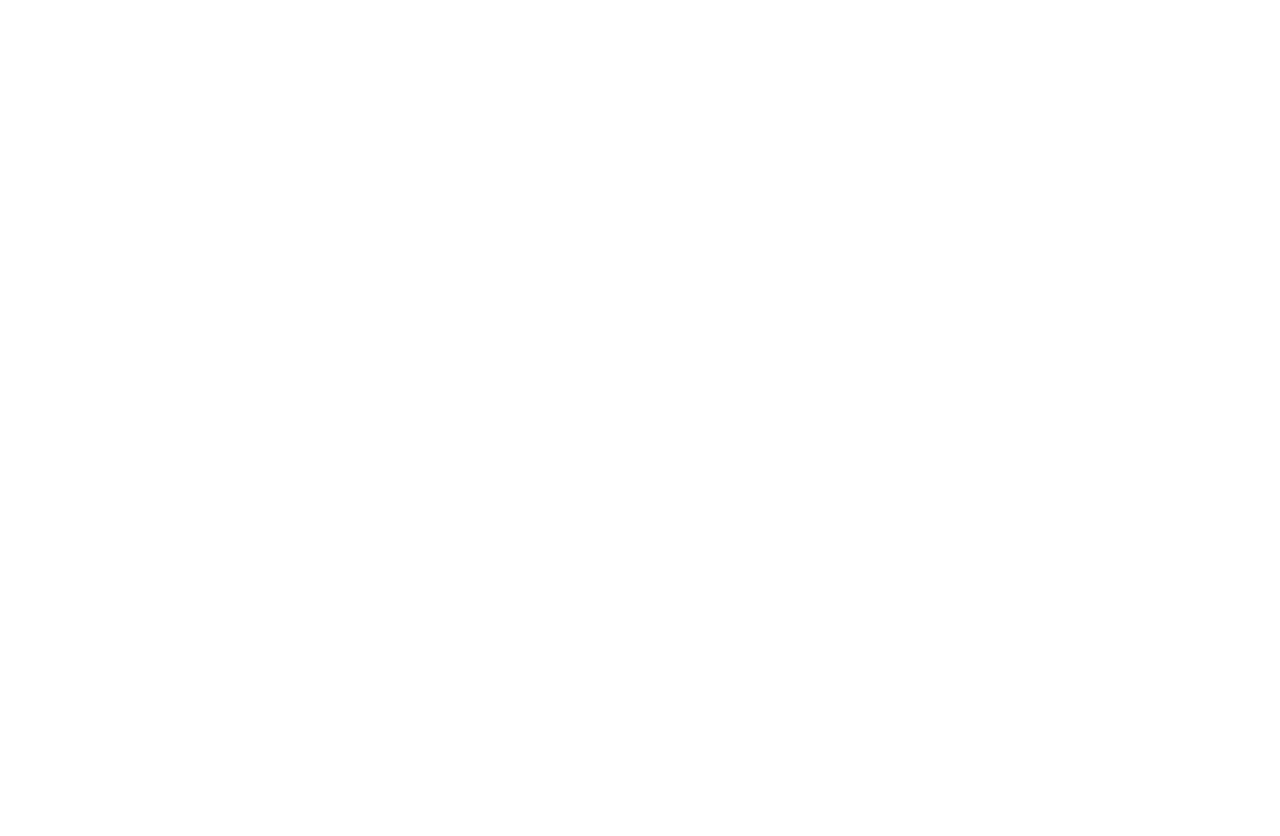
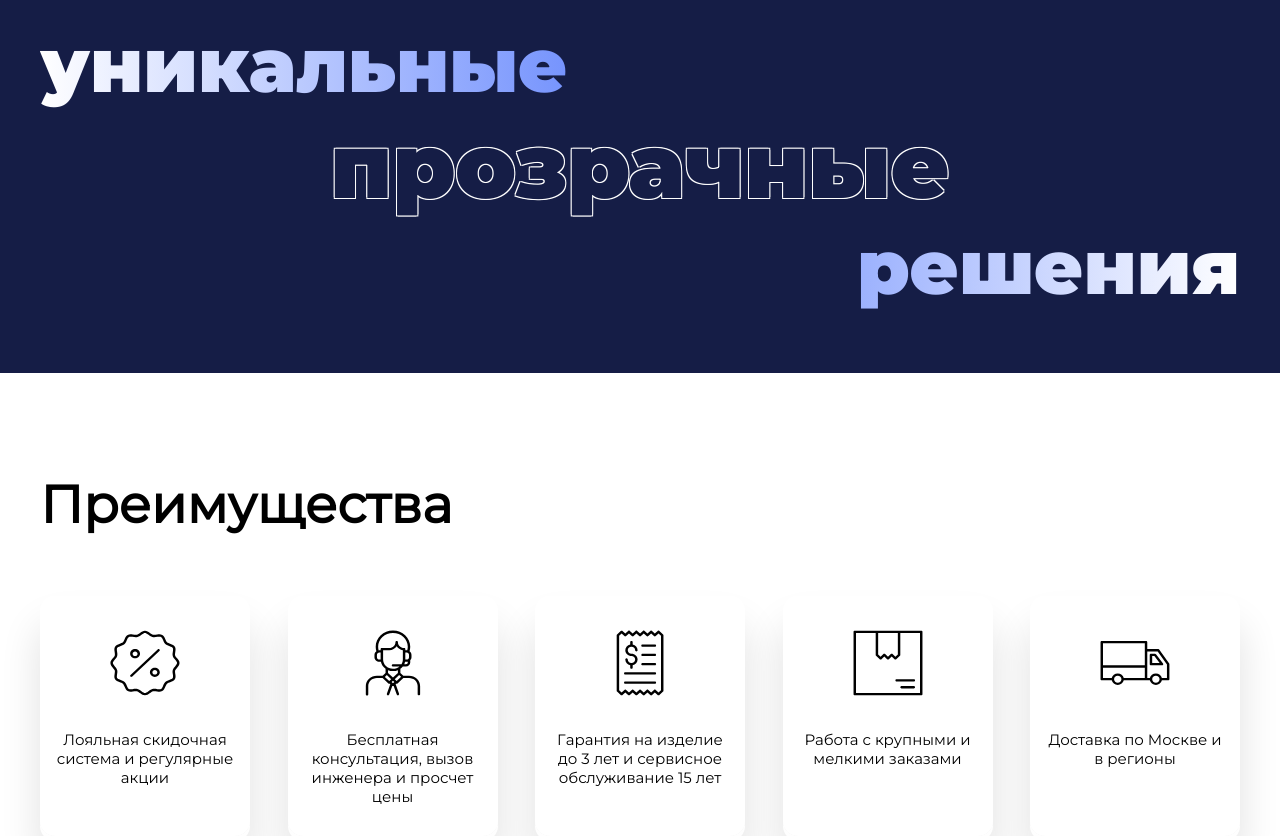
Before and after one commit to OlceGabbana/eureka_glass, a React (Create React App) app in the folder eureka_glass/: page / in a window 1280 px wide. Shown: the part 1740-2576 px from the top of the page. Before the commit the page ends 1517 px from the top, so only its background shows below. Built offline with nearby package versions, Linux system fonts and the light colour scheme.

Commit message:
feat: add slogan and advantages block

```diff
--- a/eureka_glass/src/App.js
+++ b/eureka_glass/src/App.js
@@ -3,6 +3,8 @@
 import BHeaderHr from './components/Before-Header-Hr/Before-Header-Hr';
 import Header from "./components/Header/Header";
 import Catalog from './components/Catalog/Catalog';
+import Slogan from './components/Slogan/Slogan';
+import Advantages from './components/Advantages/Advantages';
 
 function App() {
   return (
@@ -11,6 +13,8 @@
       <BHeaderHr/>
       <Header/>
       <Catalog/>
+      <Slogan/>
+      <Advantages/>
     </div>
 
   );
--- /dev/null
+++ b/eureka_glass/src/components/Advantages/Advantages-Cards/Advantages-Card/Advantages-Card.js
@@ -0,0 +1,13 @@
+import './Advantages-Card.scss';
+
+const AdvantagesCard = ({ cardData }) => {
+  const { imgPath, imgAlt, text } = cardData;
+  return (
+    <div class="advantages-card">
+        <img src={imgPath} alt={imgAlt}/>
+        <p>{text}</p>
+      </div>
+  )
+}
+
+export default AdvantagesCard;
--- /dev/null
+++ b/eureka_glass/src/components/Advantages/Advantages-Cards/Advantages-Card/Advantages-Card.scss
@@ -0,0 +1,27 @@
+@import '../../../variables.modules.scss';
+
+.advantages-card {
+
+  width: 15%;
+  padding: 30px 15px;
+  border-radius: 15px;
+
+  box-shadow: 0 5px 0 0 rgba(255, 255, 255, 0.95), 0 30px 40px 0 rgba(0, 0, 0, 0.12);
+  background: rgba(255, 255, 255, 0.6);
+
+  display: flex;
+  align-items: center;
+  flex-direction: column;
+
+  img {
+    width: 80px;
+    margin-bottom: 30px;
+  }
+
+  p{
+    font-family: $font-main;
+    font-size: $font-size-15;
+    text-wrap: wrap;
+    text-align: center;
+  }
+}
--- /dev/null
+++ b/eureka_glass/src/components/Advantages/Advantages-Cards/Advantages-Cards.js
@@ -0,0 +1,51 @@
+import './Advantages-Cards.scss';
+import AdvantagesCard from './Advantages-Card/Advantages-Card';
+import IconDiscount from '../../../assets/media/icons/advantages/discount.svg';
+import IconConsultant from '../../../assets/media/icons/advantages/consultant.svg';
+import IconBill from '../../../assets/media/icons/advantages/bill.svg';
+import IconBox from '../../../assets/media/icons/advantages/box.svg';
+import IconDelivery from '../../../assets/media/icons/advantages/delivery.svg';
+
+const AdvantagesCards = () => {
+  const advCardsData = [
+    {
+      id: 1,
+      imgPath: IconDiscount,
+      imgAlt: "discount",
+      text: "Лояльная скидочная система и регулярные акции",
+    },
+    {
+      id: 2,
+      imgPath: IconConsultant,
+      imgAlt: "consultant",
+      text: "Бесплатная консультация, вызов инженера и просчет цены",
+    },
+    {
+      id: 3,
+      imgPath: IconBill,
+      imgAlt: "bill",
+      text: "Гарантия на изделие до 3 лет и сервисное обслуживание 15 лет",
+    },
+    {
+      id: 4,
+      imgPath: IconBox,
+      imgAlt: "box",
+      text: "Работа с крупными и мелкими заказами",
+    },
+    {
+      id: 5,
+      imgPath: IconDelivery,
+      imgAlt: "delivery",
+      text: "Доставка по Москве и в регионы",
+    }
+  ];
+  return (
+    <div class="advantages-cards">
+      {advCardsData.map(cardData => (
+        <AdvantagesCard key={cardData.id} cardData={cardData} />
+      ))}
+    </div>
+  )
+}
+
+export default AdvantagesCards;
--- /dev/null
+++ b/eureka_glass/src/components/Advantages/Advantages-Cards/Advantages-Cards.scss
@@ -0,0 +1,4 @@
+.advantages-cards {
+  display: flex;
+  justify-content: space-between;
+}
--- /dev/null
+++ b/eureka_glass/src/components/Advantages/Advantages.js
@@ -0,0 +1,13 @@
+import './Advantages.scss';
+import AdvantagesCards from './Advantages-Cards/Advantages-Cards';
+
+const Advantages = () => {
+  return (
+    <section class="advantages wrap">
+      <h2 class="headers-h2">Преимущества</h2>
+      <AdvantagesCards/>
+    </section>
+  )
+}
+
+export default Advantages;
--- a/eureka_glass/src/components/Catalog/Catalog-Cards/Catalog-Cards.js
+++ b/eureka_glass/src/components/Catalog/Catalog-Cards/Catalog-Cards.js
@@ -51,6 +51,9 @@
       {cardsData.map(cardData => (
         <CatalogCard key={cardData.id} cardData={cardData} />
       ))}
+      <div class="catalog-card">
+        <a href="#feedback" class="button">Оставить заявку</a>
+      </div>
     </div>
   )
 }
--- /dev/null
+++ b/eureka_glass/src/components/Slogan/Slogan.js
@@ -0,0 +1,16 @@
+import './Slogan.scss';
+
+const Slogan = () => {
+  return (
+    <section class="slogan">
+      <div class="slogan-content wrap">
+        <p class="slogan-main">Компания <span>Eureka Glass -</span></p>
+        <p class="slogan-gradient" data-text="уникальные">уникальные</p>
+        <p class="slogan-clear">прозрачные</p>
+        <p class="slogan-gradient slogan-right-text">решения</p>
+      </div>
+  </section>
+  )
+}
+
+export default Slogan;
--- /dev/null
+++ b/eureka_glass/src/components/Slogan/Slogan.scss
@@ -0,0 +1,47 @@
+@import '../variables.modules.scss';
+
+.slogan {
+  margin-top: 100px;
+  background-color: $color-contrast;
+  color: $color-white;
+  padding-top: 0;
+}
+
+.slogan-main {
+  font-family: $font-main;
+  font-size: $font-size-52;
+  color: $color-white;
+
+  span {
+    font-family: $font-mitr;
+  }
+}
+
+.slogan-gradient {
+  font-family: $font-black;
+  font-size: $font-size-75;
+  background: radial-gradient(circle at center, #6385FD, #fff);
+  -webkit-background-clip: text;
+  background-clip: text;
+  color: transparent;
+}
+
+.slogan-clear {
+  font-family: $font-black;
+  font-size: $font-size-90;
+  text-align: center;
+  color: $color-contrast;
+  text-shadow:
+  -1px -1px 0 #fff,
+   1px -1px 0 #fff,
+   -1px 1px 0 #fff,
+    1px 1px 0 #fff;
+}
+
+.slogan-right-text {
+  text-align: right;
+}
+
+.slogan-content {
+  padding: 60px 0;
+}
```
Also changed, not shown: eureka_glass/src/components/Advantages/Advantages.scss (added).
